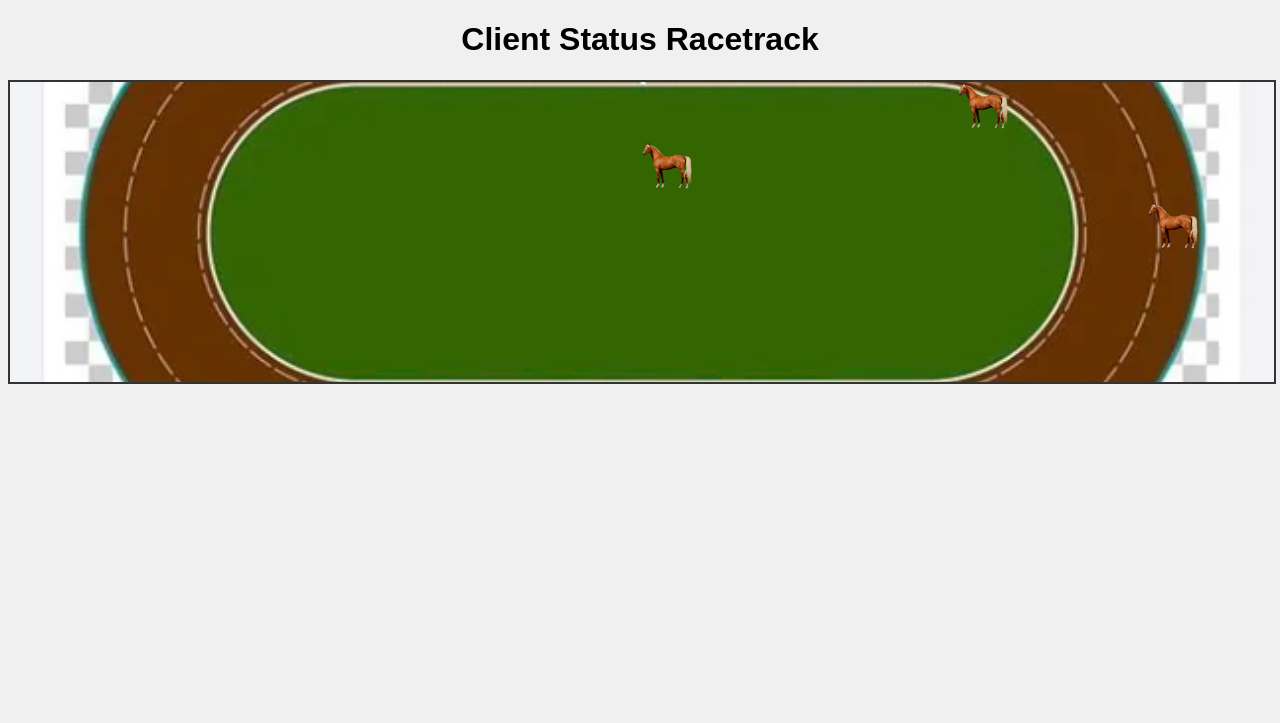
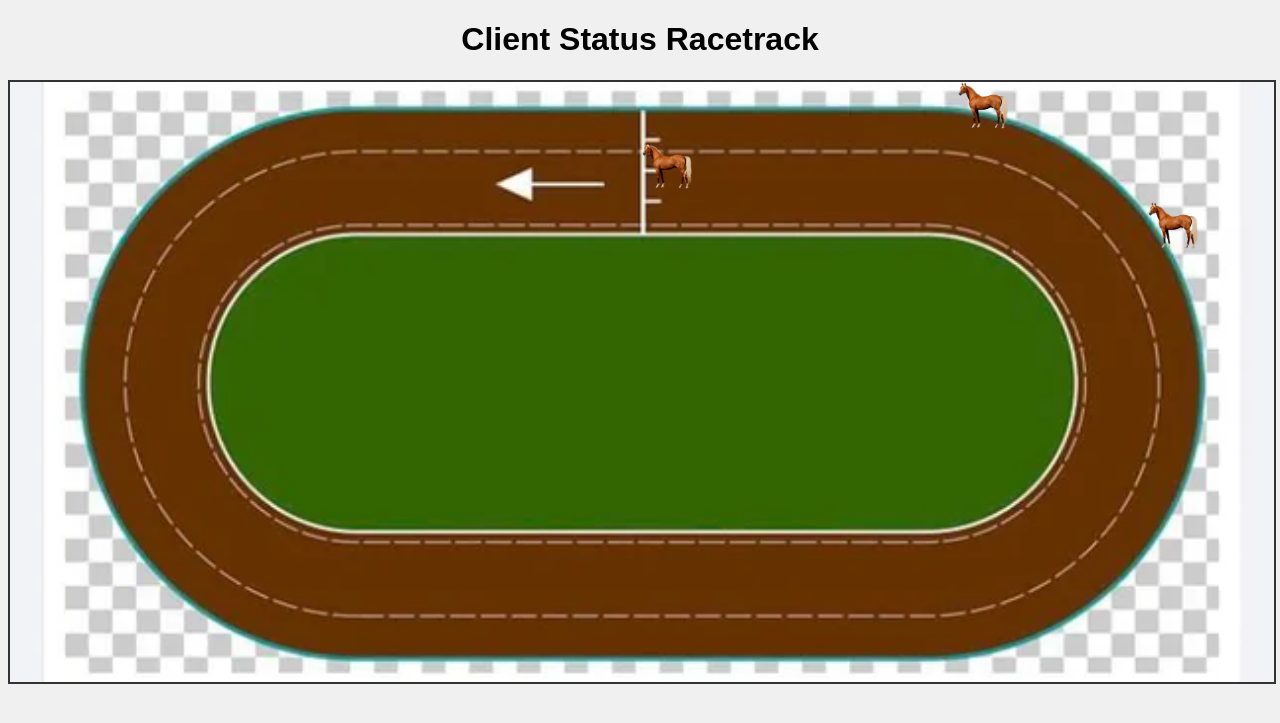
Before and after one commit to alansrebro/racetrack, a Flask app: page / in a window 1280 px wide. Shown: the top 723 px of the page. Run offline with Flask 3, Linux system fonts and the light colour scheme.

Commit message:
Update style.css

```diff
--- a/static/style.css
+++ b/static/style.css
@@ -10,7 +10,7 @@ h1 {
 .track {
   position: relative;
   width: 100%;
-  height: 300px;
+  height: 600px;
   margin: 20px auto;
   background: url('/static/racetrack.png') no-repeat center;
   background-size: cover;
```
